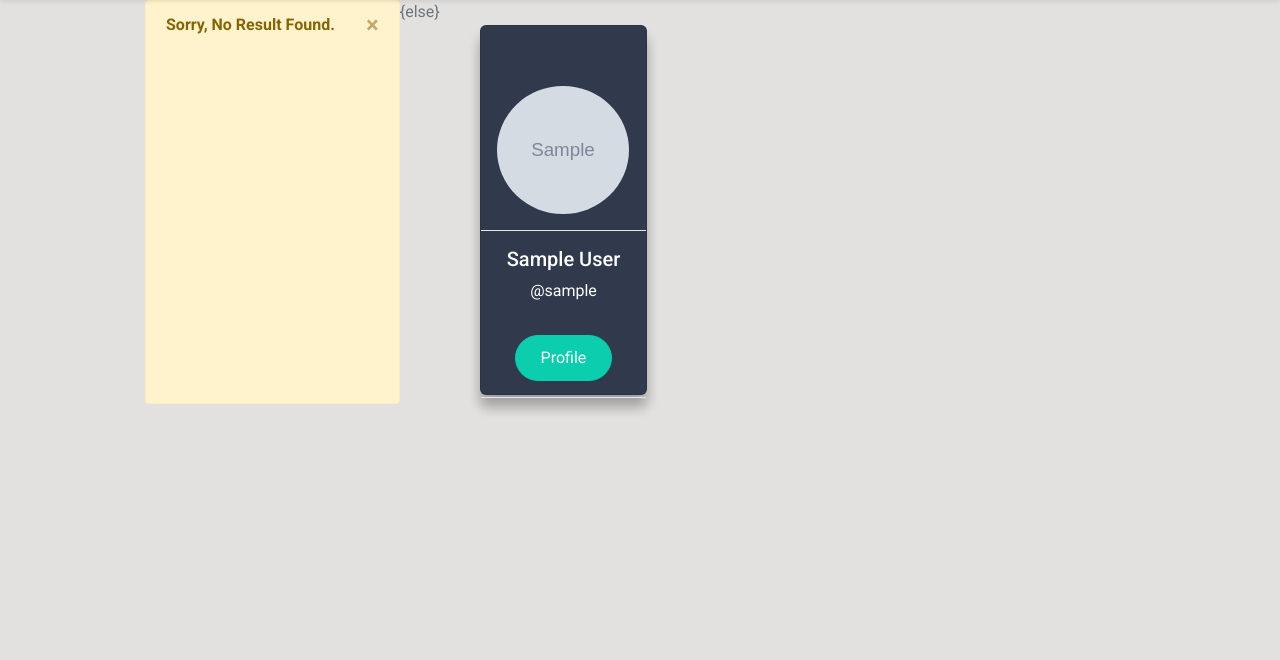
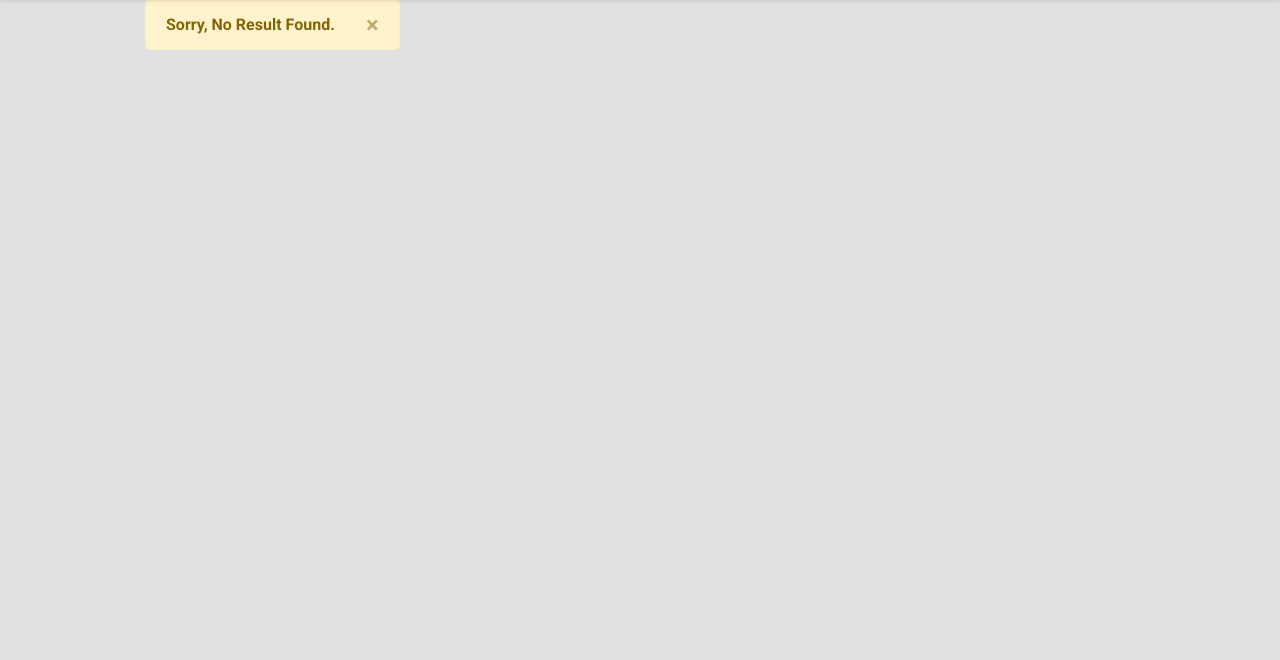
Before and after one commit to arjun-234/work_point_front, a Django app: template freelance/jobpoint_client/templates/user_search_result.html in a window 1280 px wide. Shown: the part 58-718 px from the top of the page. Run offline with Django 4.2, Linux system fonts and the light colour scheme; the template is opened without the code that fills it: most values are stand-ins (such as "Sample title", 1, 10 or a date in 2020); grey boxes marked "Sample" are stand-in pictures; some libraries are stand-ins or nearby versions.

Commit message:
Update user_search_result.html

```diff
--- a/freelance/jobpoint_client/templates/user_search_result.html
+++ b/freelance/jobpoint_client/templates/user_search_result.html
@@ -328,13 +328,15 @@
   <div class="container">
   <div class="row">
   {% if use_data|length is 0 %}
+  <ul class="messages">
   <div class="alert alert-warning alert-dismissible fade show" role="alert">
             <strong>Sorry, No Result Found.</strong>
             <button type="button" class="close" data-dismiss="alert" aria-label="Close">
               <span aria-hidden="true">&times;</span>
             </button>
-          </div>
-  {else}
+  </div>
+  </ul>
+  {% else %}
   {% for user in user_data%}
   {% if user.username != username %}
     <div class="col-lg-3 d-flex align-items element-animation">
```
